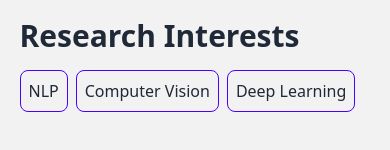
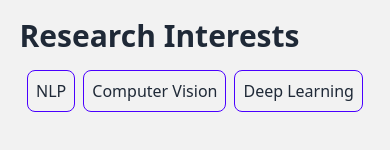
Before and after one commit to umair140404/profile, a React (Create React App) app: page / in a window 390 px wide. Shown: the part 628-778 px from the top of the page. Built offline with nearby package versions, Linux system fonts and the light colour scheme.

Commit message:
research interest cards responsive

```diff
--- a/src/components/InterestList.js
+++ b/src/components/InterestList.js
@@ -2,7 +2,7 @@
 
 const InterestsList = ({ interests }) => {
   return (
-    <div className="flex flex-wrap gap-2">
+    <div className="flex flex-wrap gap-2 justify-center lg:justify-start">
       {interests.map((interest, index) => (
         <Interest key={index} interest={interest} />
       ))}
```
